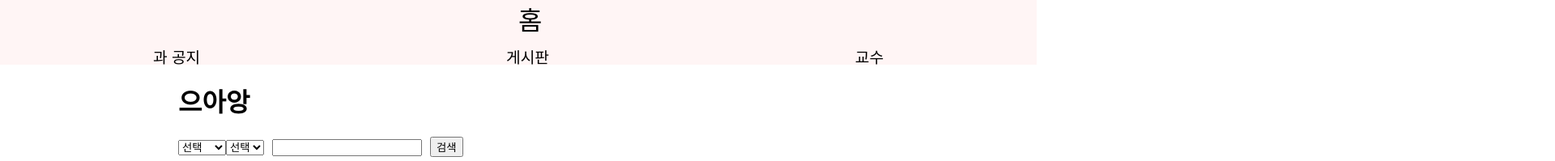
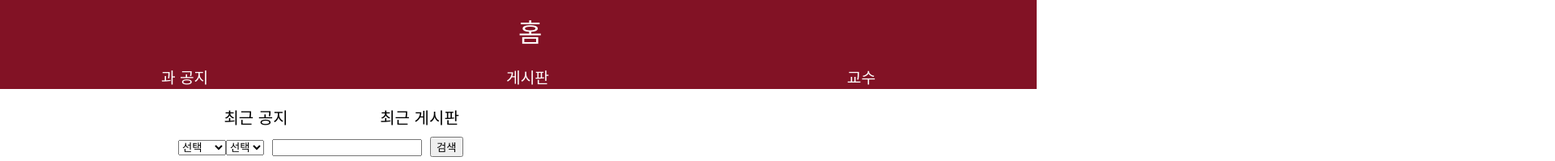
Before and after one commit to augusstt06/korea_global_admin, a Next.js app: page / in a window 1280 px wide. Shown: the top 199 px of the page at 81% size, 1920 px wide, since content can reach past the window. Built offline with nearby package versions, Linux system fonts and the light colour scheme; no server answers.

Commit message:
fix : Header Css & Main Css

```diff
--- a/component/Header.js
+++ b/component/Header.js
@@ -10,7 +10,6 @@ const Header = () => {
     const handleClick = () => {
         setClick(!click);
     };
-    console.log(click)
     return (
         <div className={styles.header}>
             <div className={styles.logo}>
@@ -18,9 +17,16 @@ const Header = () => {
                     <a>홈</a>
                 </Link>
             </div>
-            <div className={styles.icon} onClick={handleClick}>
-                {click ? <FaTimes /> : <FaBars />}
-            </div>
+            {click ?
+                <div className={styles.icon_click} onClick={handleClick}>
+                    <FaTimes />
+                </div> :
+                <div className={styles.icon} onClick={handleClick}>
+                    <FaBars />
+                </div>}
+            {/*<div className={styles.icon} onClick={handleClick}>*/}
+            {/*    {click ? <FaTimes /> : <FaBars />}*/}
+            {/*</div>*/}
             { click ?
                 <nav className = {styles.menu_click} onClick = {handleClick} click={click ? 0 : 1}>
                     <div className='announce'>
--- a/pages/index.js
+++ b/pages/index.js
@@ -101,9 +101,6 @@ export default function Home() {
 
   const paginate         = pageNumber => setCurrentPage(pageNumber);
 
-
-  console.log(currentPost);
-  console.log(currentPost.length)
   return (
     <div className= 'main'>
       <div className='component'>
@@ -111,7 +108,14 @@ export default function Home() {
           {id : 1, link : '/board/free', text : '자유게시판'}]}/>
       </div>
       <div className='content'>
-        <h1>으아앙</h1>
+        <div className= "name_container">
+          <div className='name_tag'>
+            <div>최근 공지</div>
+          </div>
+          <div className='name_tag'>
+            <div>최근 게시판</div>
+          </div>
+        </div>
         <div className='search'>
           <select className='option' name = "category" onChange = {checkCategory}>
               <option value = 'none'>선택</option>
--- a/styles/Header.module.scss
+++ b/styles/Header.module.scss
@@ -1,10 +1,13 @@
 .header{
-    background: #fff5f5;
-    height: 80px;
+    //background: #fff5f5;
+    background: #821225;
+    color: #fff;
+    height: 110px;
     align-items: center;
     position: sticky;
     font-size: 1.2rem;
     top : 0;
+    padding: 15px;
 }
 .logo {
     font-size: 2rem;
@@ -12,12 +15,18 @@
     display: flex;
     position: relative;
     right: -50%;
-    margin-bottom: 10px;
+    margin-bottom: 20px;
 }
 .menu_noclick {
     display: flex;
     justify-content: space-around;
     align-items: center;
+    div{
+        &:hover{
+            border-bottom: 2px solid #fff;
+
+        }
+    }
 }
 .menu_click {
     display: flex;
@@ -28,6 +37,7 @@
     display: none;
 }
 @media screen and (max-width:960px) {
+
     .logo {
         font-size: 2rem;
         align-items: center;
@@ -39,12 +49,23 @@
     .icon {
         display: block;
         position: absolute;
-        top: 20px;
+        top: 35px;
         right: 50px;
         width: 35px;
         height: 28px;
         font-size: 30px;
         z-index: 999;
+    }
+    .icon_click{
+        display: block;
+        position: absolute;
+        top: 35px;
+        right: 50px;
+        width: 35px;
+        height: 28px;
+        font-size: 30px;
+        z-index: 999;
+        color : #821225;
     }
     .menu_noclick {
         display: flex;
@@ -59,18 +80,21 @@
         transition: all 1s ease;
         width: 100%;
         background: #fff;
+        color : #821225;
         position: absolute;
         top: 0;
         height: 200%;
         z-index: 998;
 
         div {
-            width: 100%;
+            width: 30%;
             align-items: center;
             text-align: center;
             padding: 10px;
+            border-radius: 40px;
             &:hover{
-                background: #fff5f5;
+                background: #821225;
+                color : #fff;
             }
         }
     }
--- a/styles/Page.modules.scss
+++ b/styles/Page.modules.scss
@@ -20,6 +20,22 @@
 .content {
     width: 75%;
     position: relative;
+}
+.name_container{
+    margin-top: 15px;
+    height: 15%;
+}
+.name_tag{
+    font-size: 20px;
+    display: inline-block;
+    text-align: center;
+    width : 20%;
+    white-space: nowrap;
+    margin-right: 10px;
+    padding: 5px;
+    &:hover{
+        border-bottom: 2px solid #821225;
+    }
 }
 table {
     height: 50px;
```
